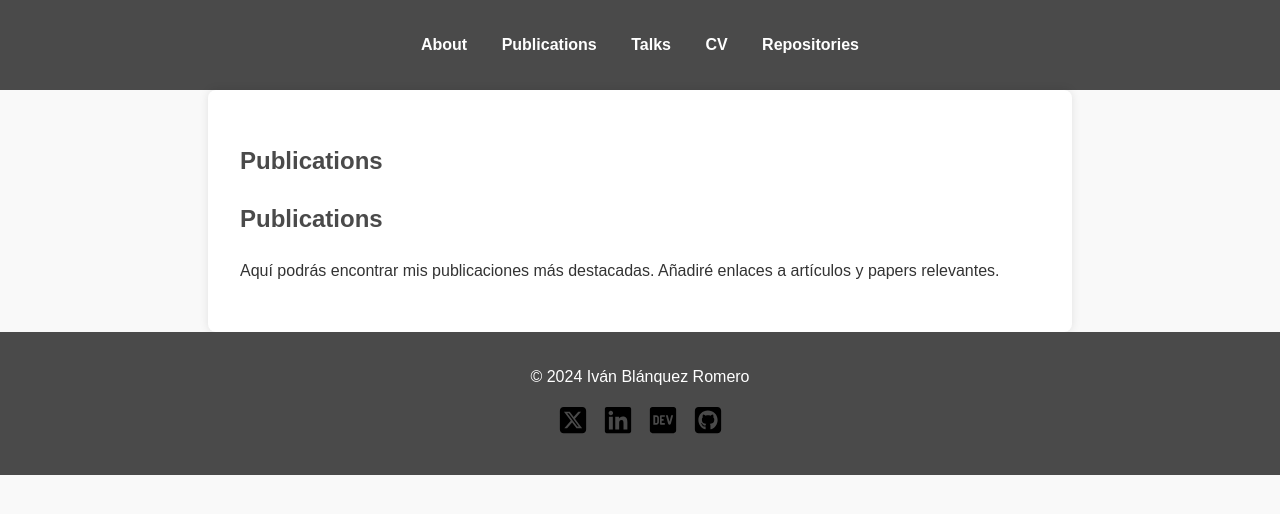
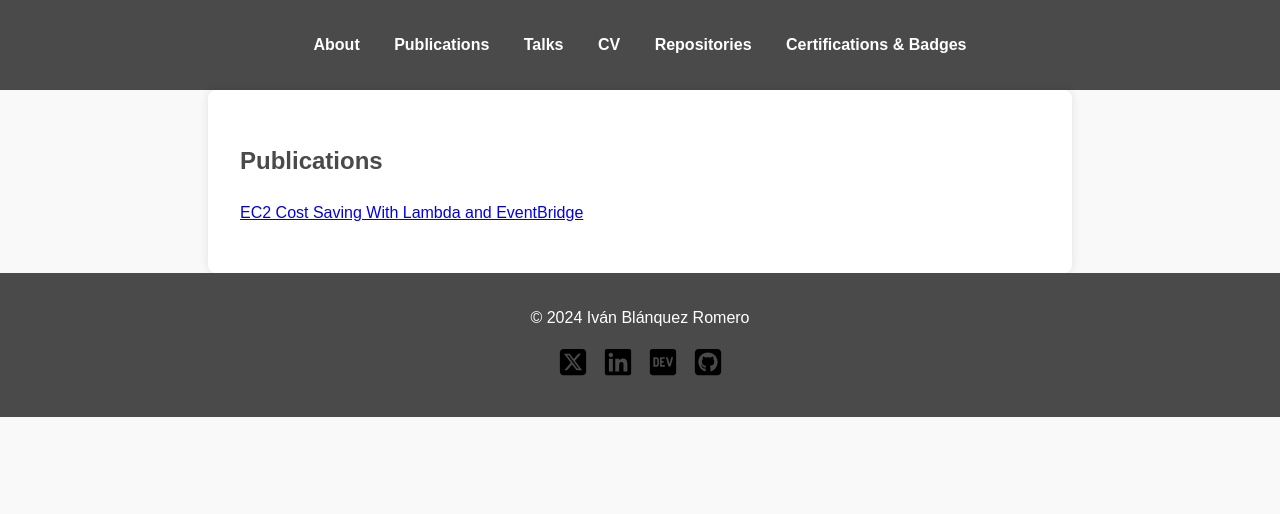
Before and after one commit to IvanBlanquez/ivanblanquez.github.io, a Jekyll site: the page built from publications.md, in a window 1280 px wide. Shown: the top 514 px of the page. Built offline with Jekyll 4.4.1, drawn with Linux system fonts in a browser that asks for light colours.

Commit message:
add content and new page with certifications and badges

```diff
--- a/_config.yml
+++ b/_config.yml
@@ -7,7 +7,7 @@ url: "https://ivanblanquez.github.io" # Cambia esto por tu URL de GitHub Pages
 # Autor
 author:
   name: "Iván Blánquez Romero"
-  email: "tucorreo@example.com"
+  email: "ivan.blanquez@gmail.com"
   social:
     x: "https://x.com/ivanblanquez"
     linkedin: "https://www.linkedin.com/in/ivanblanquez"
@@ -41,3 +41,5 @@ nav_links:
     url: "/cv/"
   - title: "Repositories"
     url: "/repositories/"
+  - title: "Certifications & Badges"
+    url: "/certifications-and-badges/"
--- a/publications.md
+++ b/publications.md
@@ -4,6 +4,5 @@ title: "Publications"
 permalink: /publications/
 ---
 
-# Publications
 
-Aquí podrás encontrar mis publicaciones más destacadas. Añadiré enlaces a artículos y papers relevantes.
+[EC2 Cost Saving With Lambda and EventBridge](https://dev.to/ivanblanquez/ec2-cost-saving-with-lambda-and-eventbridge-2378)
```
Also changed, not shown: certifications-and-badges.md (added, +9 -0 lines).
